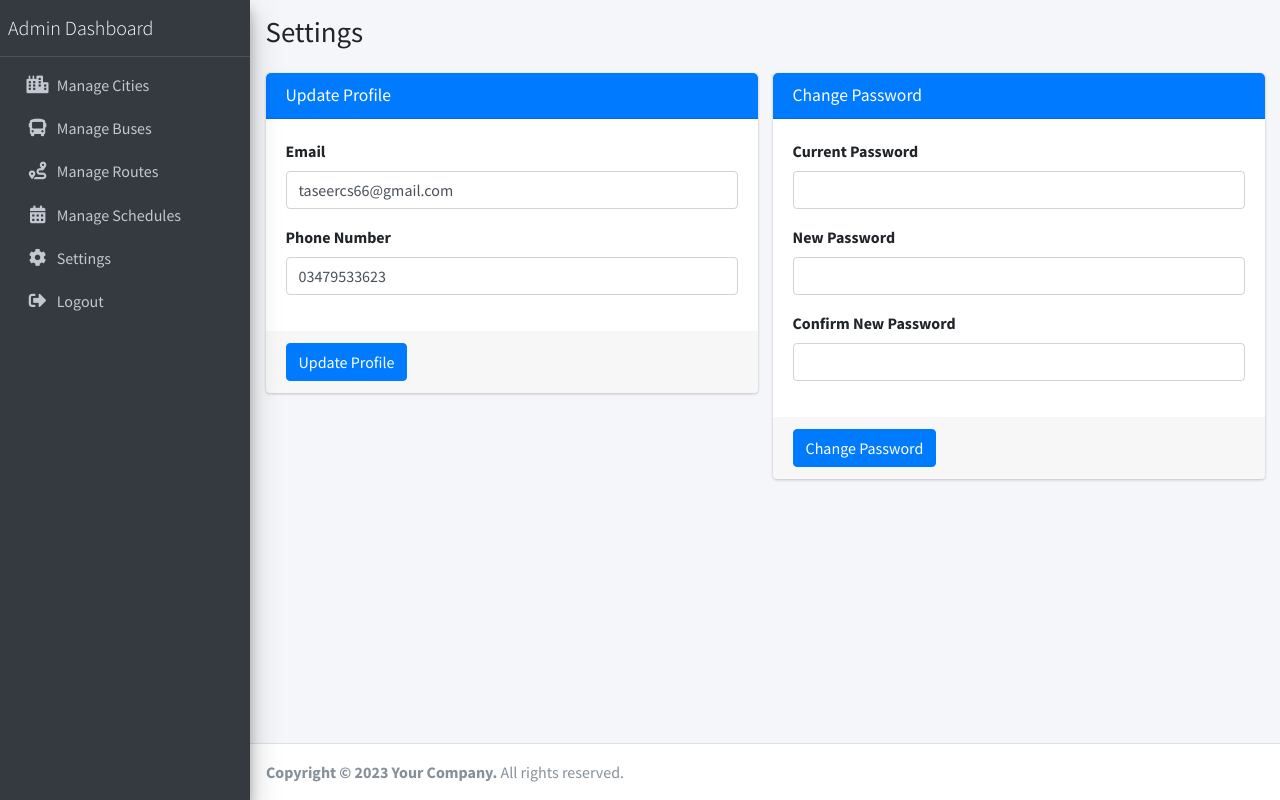
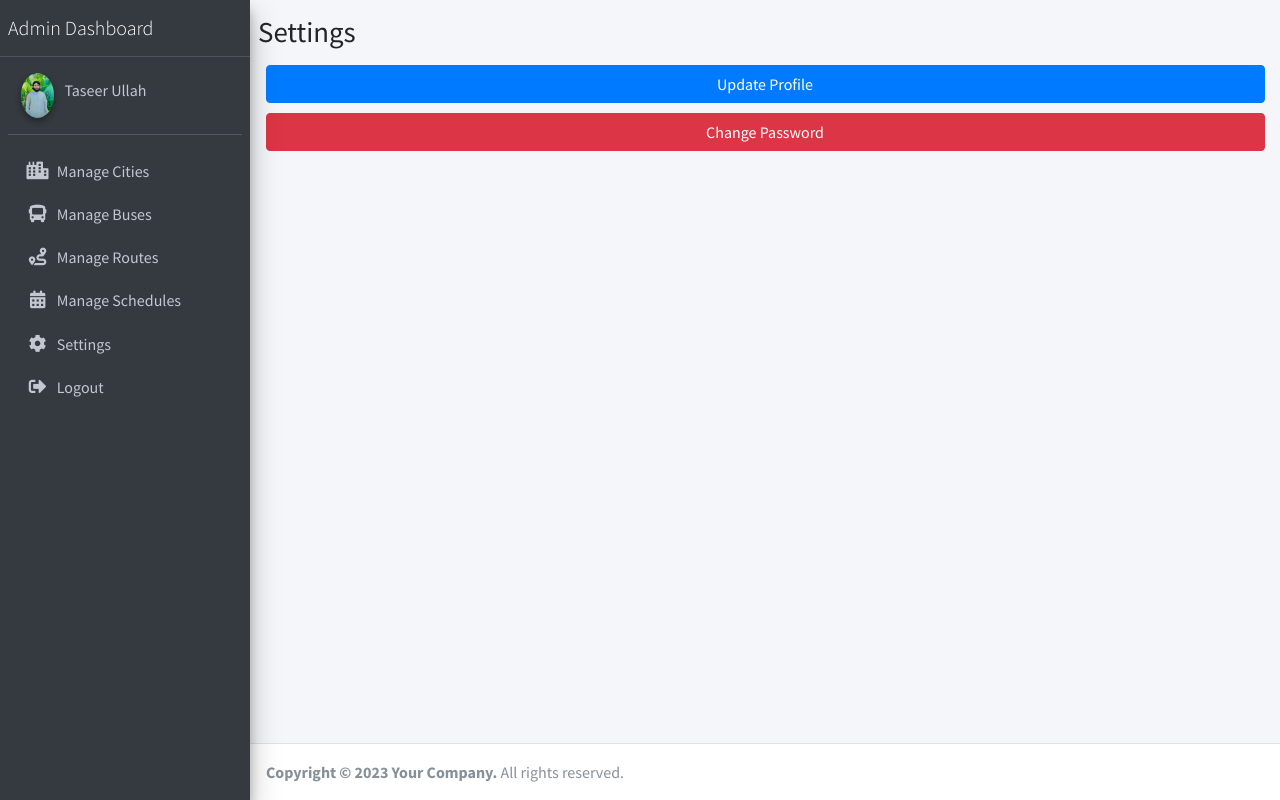
Before and after one commit to taseeer/System-of-Easy-and-Quick-Transportation, a PHP site: page /admin/settings.php in a window 1280 px wide. Run offline with PHP 8.4, Linux system fonts and the light colour scheme; a user stored in the database is signed in; data comes from the database, SQL or seed files in the repository; some libraries are stand-ins or nearby versions.

Commit message:
updated setting.Admin profile.

```diff
--- a/admin/dashboard.php
+++ b/admin/dashboard.php
@@ -98,7 +98,8 @@ $companies_count = $companies_result->fetch_row()[0];?>
 
             </div>
         </section>
+        <?php include 'footer.php'; ?>
     </div>
 
-    <?php include 'footer.php'; ?>
+
 </div>
--- a/admin/logout.php
+++ b/admin/logout.php
@@ -1,5 +1,6 @@
 <?php
 session_start();
+session_unset();
 session_destroy();
 header("Location: admin_login.php");
 exit();
--- a/admin/settings.php
+++ b/admin/settings.php
@@ -1,56 +1,75 @@
 <?php
-session_start();
+include "admin_auth.php";
 require '../db/db_connect.php';
-
-if (!isset($_SESSION['admin'])) {
-    header("Location: login.php");
-    exit();
-}
-
 $error = '';
 $success = '';
+$username = $_SESSION['admin_username'];
 
-// Fetch admin details for pre-filling the form
-$username = $_SESSION['admin_username'];
 $stmt = $conn->prepare("SELECT * FROM admins WHERE username = ?");
 $stmt->bind_param("s", $username);
 $stmt->execute();
 $result = $stmt->get_result();
 $admin = $result->fetch_assoc();
 
+$showProfileForm = false;
+$showPasswordForm = false;
+
 // Handle Profile Update
 if ($_SERVER["REQUEST_METHOD"] == "POST" && isset($_POST['update_profile'])) {
+    $showProfileForm = true; // Keep profile form open
     $email = $_POST['email'];
     $phone_number = $_POST['phone_number'];
 
-    if (empty($email) || empty($phone_number)) {
-        $error = "Email and phone number are required.";
+    if (!filter_var($email, FILTER_VALIDATE_EMAIL)) {
+        $error = "Invalid email format.";
+    } elseif (!preg_match("/^[0-9]{10,15}$/", $phone_number)) {
+        $error = "Invalid phone number format.";
     } else {
         $updateStmt = $conn->prepare("UPDATE admins SET email = ?, phone_number = ? WHERE username = ?");
         $updateStmt->bind_param("sss", $email, $phone_number, $username);
         if ($updateStmt->execute()) {
             $success = "Profile updated successfully.";
+            $showProfileForm = false; // Close form on success
         } else {
             $error = "Failed to update profile.";
+        }
+    }
+
+    // Handle profile picture upload
+    if (isset($_FILES['profile_picture']) && $_FILES['profile_picture']['size'] > 0) {
+        $profile_picture = $_FILES['profile_picture'];
+        $target_dir = "uploads/";
+        $target_file = $target_dir . basename($profile_picture["name"]);
+
+        if (move_uploaded_file($profile_picture["tmp_name"], $target_file)) {
+            $updateStmt = $conn->prepare("UPDATE admins SET profile_pic = ? WHERE username = ?");
+            $updateStmt->bind_param("ss", $target_file, $username);
+            if ($updateStmt->execute()) {
+                $success = "Profile picture updated successfully.";
+                $showProfileForm = false; // Close form on success
+            }
+        } else {
+            $error = "Failed to upload profile picture.";
         }
     }
 }
 
 // Handle Password Change
 if ($_SERVER["REQUEST_METHOD"] == "POST" && isset($_POST['change_password'])) {
+    $showPasswordForm = true; // Keep password form open
     $currentPassword = $_POST['current_password'];
     $newPassword = $_POST['new_password'];
     $confirmPassword = $_POST['confirm_password'];
 
     if ($newPassword !== $confirmPassword) {
         $error = "New password and confirm password do not match.";
-    } else {
-        if (password_verify($currentPassword, $admin['password'])) {
+    } elseif (password_verify($currentPassword, $admin['password'])) {
         $hashedPassword = password_hash($newPassword, PASSWORD_DEFAULT);
         $updateStmt = $conn->prepare("UPDATE admins SET password = ? WHERE username = ?");
         $updateStmt->bind_param("ss", $hashedPassword, $username);
         if ($updateStmt->execute()) {
             $success = "Password updated successfully.";
+            $showPasswordForm = false; // Close form on success
         } else {
             $error = "Failed to update password.";
         }
@@ -58,121 +77,144 @@ if ($_SERVER["REQUEST_METHOD"] == "POST" && isset($_POST['change_password'])) {
         $error = "Current password is incorrect.";
     }
 }
-}
 ?>
 
 <!DOCTYPE html>
 <html>
-
 <head>
     <meta charset="utf-8">
-    <meta http-equiv="X-UA-Compatible" content="IE=edge">
     <title>Admin Panel | Settings</title>
     <meta name="viewport" content="width=device-width, initial-scale=1">
     <?php include 'header.php'; ?>
+    <style>
+        .form-container { display: none; }
+        .full-width-btn { width: 100%; margin-bottom: 10px; }
+        .toast {
+            position: fixed;
+            top: 10px;
+            right: 10px;
+            background: #28a745;
+            color: white;
+            padding: 10px 20px;
+            border-radius: 5px;
+            display: none;
+            z-index: 1000;
+        }
+        .toast.error { background: #dc3545; }
+    </style>
 </head>
-
-<body class="hold-transition sidebar-mini">
+<body>
     <div class="wrapper">
         <?php include 'sidebar.php'; ?>
-
         <div class="content-wrapper">
             <section class="content-header">
-                <div class="container-fluid">
-                    <div class="row mb-2">
-                        <div class="col-sm-6">
                 <h1>Settings</h1>
-                        </div>
-                    </div>
-                </div>
             </section>
-
             <section class="content">
                 <div class="container-fluid">
-                    <div class="row">
-                        <!-- Profile Management -->
-                        <div class="col-md-6">
-                            <div class="card card-primary">
-                                <div class="card-header">
-                                    <h3 class="card-title">Update Profile</h3>
+                    <button id="showProfileForm" class="btn btn-primary full-width-btn">Update Profile</button>
+                    <button id="showPasswordForm" class="btn btn-danger full-width-btn">Change Password</button>
+
+                    <div id="toastContainer">
+                        <?php if ($success): ?>
+                            <div class="toast" id="successToast"><?= $success ?></div>
+                        <?php endif; ?>
+                        <?php if ($error): ?>
+                            <div class="toast error" id="errorToast"><?= $error ?></div>
+                        <?php endif; ?>
                     </div>
+
+                    <div id="profileForm" class="card card-primary form-container" <?php if ($showProfileForm) echo 'style="display:block;"'; ?>>
+                        <div class="card-header"><h3>Update Profile</h3></div>
+                        <form action="" method="POST" enctype="multipart/form-data">
+                            <div class="card-body">
+                                <label>Email:</label>
+                                <input type="email" class="form-control" name="email" value="<?= htmlspecialchars($admin['email']) ?>" required>
+
+                                <label>Phone Number:</label>
+                                <input type="text" class="form-control" name="phone_number" value="<?= htmlspecialchars($admin['phone_number']) ?>" required>
+
+                                <label>Profile Picture:</label>
+                                <input type="file" class="form-control" name="profile_picture">
+
+                                <p>Current Profile Picture:</p>
+                                <?php if (!empty($admin['profile_pic'])): ?>
+                                    <img src="<?= htmlspecialchars($admin['profile_pic']) ?>" alt="Profile Picture" style="max-width: 100px;">
+                                <?php else: ?>
+                                    <p>No profile picture uploaded.</p>
+                                <?php endif; ?>
+                            </div>
+                            <button type="submit" name="update_profile" class="btn btn-primary">Save</button>
+                        </form>
+                    </div>
+
+                    <div id="passwordForm" class="card card-primary form-container" <?php if ($showPasswordForm) echo 'style="display:block;"'; ?>>
+                        <div class="card-header"><h3>Change Password</h3></div>
                         <form action="" method="POST">
                             <div class="card-body">
-                                        <?php if ($error && isset($_POST['update_profile'])): ?>
-                                            <div class="alert alert-danger"><?= $error ?></div>
-                                        <?php endif; ?>
-                                        <?php if ($success && isset($_POST['update_profile'])): ?>
-                                            <div class="alert alert-success"><?= $success ?></div>
-                                        <?php endif; ?>
-                                        <div class="form-group">
-                                            <label for="email">Email</label>
-                                            <input type="email" class="form-control" id="email" name="email" value="<?= htmlspecialchars($admin['email']) ?>" required>
+                                <label>Current Password:</label>
+                                <input type="password" class="form-control" name="current_password" required>
+
+                                <label>New Password:</label>
+                                <input type="password" class="form-control" name="new_password" required>
+
+                                <label>Confirm New Password:</label>
+                                <input type="password" class="form-control" name="confirm_password" required>
                             </div>
-                                        <div class="form-group">
-                                            <label for="phone_number">Phone Number</label>
-                                            <input type="text" class="form-control" id="phone_number" name="phone_number" value="<?= htmlspecialchars($admin['phone_number']) ?>" required>
-                                        </div>
-                                    </div>
-                                    <div class="card-footer">
-                                        <button type="submit" name="update_profile" class="btn btn-primary">Update Profile</button>
-                                    </div>
+                            <button type="submit" name="change_password" class="btn btn-danger">Change</button>
                         </form>
-                            </div>
-                        </div>
-
-                        <!-- Change Password -->
-                        <div class="col-md-6">
-                            <div class="card card-primary">
-                                <div class="card-header">
-                                    <h3 class="card-title">Change Password</h3>
-                                </div>
-                                <form action="" method="POST">
-                                    <div class="card-body">
-                                        <?php if ($error && isset($_POST['change_password'])): ?>
-                                            <div class="alert alert-danger"><?= $error ?></div>
-                                        <?php endif; ?>
-                                        <?php if ($success && isset($_POST['change_password'])): ?>
-                                            <div class="alert alert-success"><?= $success ?></div>
-                                        <?php endif; ?>
-                                        <div class="form-group">
-                                            <label for="current_password">Current Password</label>
-                                            <input type="password" class="form-control" id="current_password" name="current_password" required>
-                                        </div>
-                                        <div class="form-group">
-                                            <label for="new_password">New Password</label>
-                                            <input type="password" class="form-control" id="new_password" name="new_password" required>
-                                        </div>
-                                        <div class="form-group">
-                                            <label for="confirm_password">Confirm New Password</label>
-                                            <input type="password" class="form-control" id="confirm_password" name="confirm_password" required>
-                                        </div>
-                                    </div>
-                                    <div class="card-footer">
-                                        <button type="submit" name="change_password" class="btn btn-primary">Change Password</button>
-                                    </div>
-                                </form>
-                            </div>
-                        </div>
                     </div>
                 </div>
             </section>
         </div>
-
         <?php include 'footer.php'; ?>
     </div>
+    <script>
+        document.getElementById("showProfileForm").addEventListener("click", function() {
+    var profileForm = document.getElementById("profileForm");
+    var passwordForm = document.getElementById("passwordForm");
 
-    <!-- Toastr -->
-    <script src="https://cdnjs.cloudflare.com/ajax/libs/toastr.js/latest/toastr.min.js"></script>
-    <link rel="stylesheet" href="https://cdnjs.cloudflare.com/ajax/libs/toastr.js/latest/toastr.min.css">
+    if (profileForm.style.display === "none" || profileForm.style.display === "") {
+        profileForm.style.display = "block";
+        passwordForm.style.display = "none";
+    } else {
+        profileForm.style.display = "none";
+    }
+});
 
-    <script>
-        <?php if ($success): ?>
-            toastr.success('<?= $success ?>', 'Success', { timeOut: 5000 });
-        <?php endif; ?>
-        <?php if ($error): ?>
-            toastr.error('<?= $error ?>', 'Error', { timeOut: 5000 });
-        <?php endif; ?>
+document.getElementById("showPasswordForm").addEventListener("click", function() {
+    var profileForm = document.getElementById("profileForm");
+    var passwordForm = document.getElementById("passwordForm");
+
+    if (passwordForm.style.display === "none" || passwordForm.style.display === "") {
+        passwordForm.style.display = "block";
+        profileForm.style.display = "none";
+    } else {
+        passwordForm.style.display = "none";
+    }
+});
+
+        function showToast(id) {
+            let toast = document.getElementById(id);
+            if (toast) {
+                toast.style.display = "block";
+                setTimeout(() => {
+                    toast.style.opacity = "1";
+                }, 100);
+                setTimeout(() => {
+                    toast.style.opacity = "0";
+                    setTimeout(() => {
+                        toast.style.display = "none";
+                    }, 500);
+                }, 3000);
+            }
+        }
+
+        window.onload = function() {
+            showToast("successToast");
+            showToast("errorToast");
+        };
     </script>
+
 </body>
-
 </html>
--- a/admin/sidebar.php
+++ b/admin/sidebar.php
@@ -3,6 +3,17 @@
         <span class="brand-text font-weight-light">Admin Dashboard</span>
     </a>
     <div class="sidebar">
+        <!-- Profile Section -->
+        <div class="user-panel mt-3 pb-3 mb-3 d-flex">
+            <div class="image">
+                <img src="../uploads/Taseer.png" class="img-circle elevation-2" alt="User Image">
+            </div>
+            <div class="info">
+                <a href="admin_profile.php" class="d-block">Taseer Ullah</a> <!-- Replace with dynamic name if needed -->
+            </div>
+        </div>
+
+        <!-- Navigation Menu -->
         <nav class="mt-2">
             <ul class="nav nav-pills nav-sidebar flex-column" data-widget="treeview" role="menu">
                 <li class="nav-item">
```
Also changed, not shown: admin/admin_profile.php (added, +127 -0 lines), admin/update_profile.php (added, +32 -0 lines), uploads/Taseer.png (added), uploads/image1.jpg (added), uploads/image2.jpg (added). Lines whose indentation alone changed are shown as unchanged.
